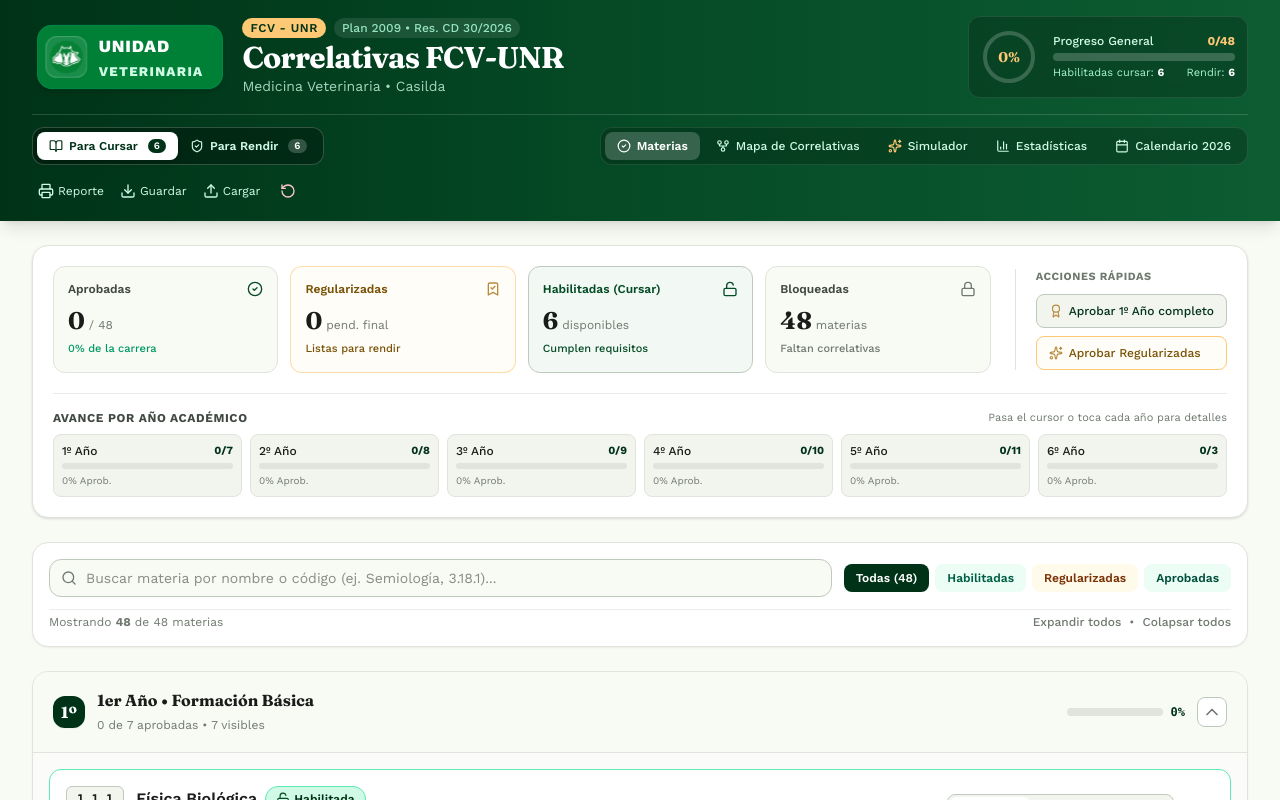
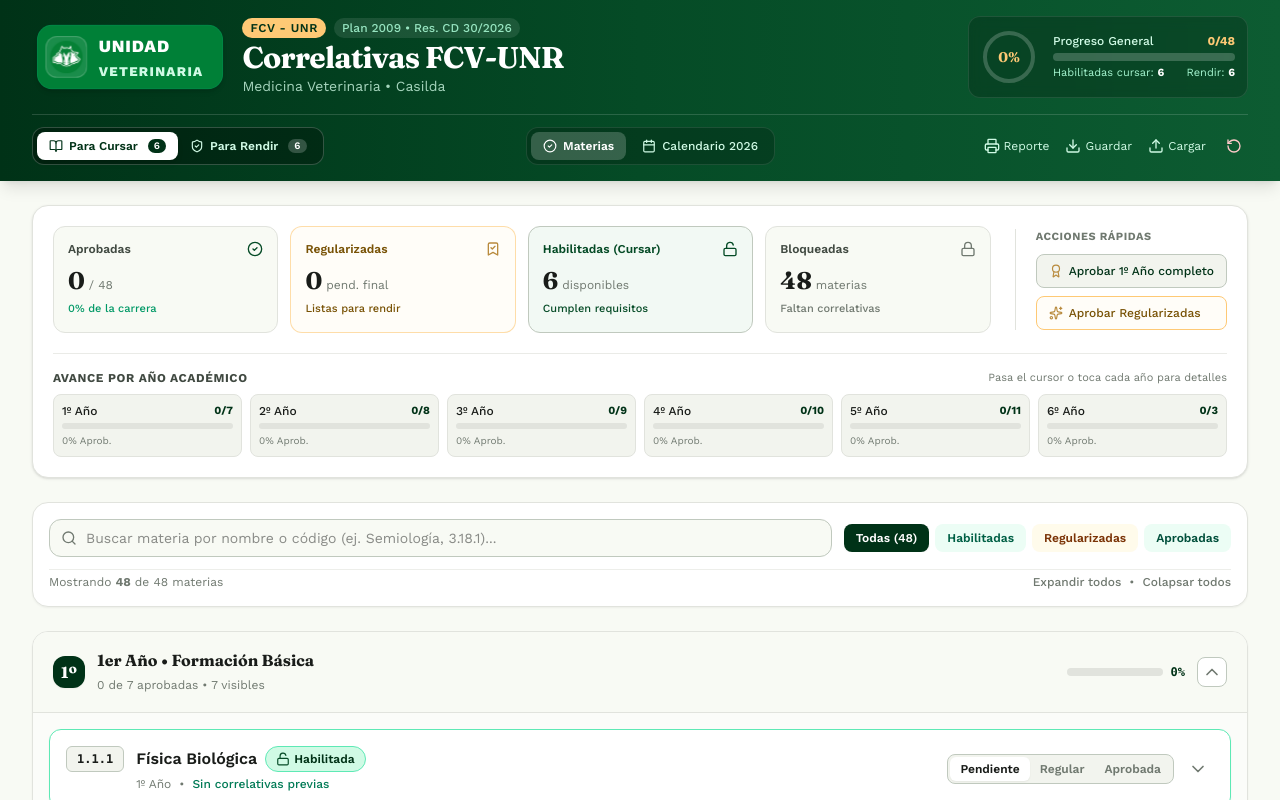
Before and after one commit to unidadveterinaria-arch/Correlativas-Uv-2009, a React (Vite) app: page / in a window 1280 px wide. Shown: the top 800 px of the page. Built offline with nearby package versions, Linux system fonts and the light colour scheme.

Commit message:
Update Header.tsx

```diff
--- a/src/components/Header.tsx
+++ b/src/components/Header.tsx
@@ -174,7 +174,7 @@
           </div>
 
           {/* Navigation Tabs */}
-          <nav className="flex items-center space-x-1 bg-black/20 p-1 rounded-xl border border-white/10 overflow-x-auto">
+         <nav className="flex items-center space-x-1 bg-black/20 p-1 rounded-xl border border-white/10 overflow-x-auto">
             <button
               onClick={() => setActiveTab('lista')}
               className={`flex items-center space-x-1.5 px-3 py-1.5 rounded-lg text-xs font-medium transition-all ${
@@ -185,45 +185,6 @@
             >
               <CheckCircle2 className="w-3.5 h-3.5" />
               <span>Materias</span>
-            </button>
-
-            <button
-              onClick={() => setActiveTab('arbol')}
-              className={`flex items-center space-x-1.5 px-3 py-1.5 rounded-lg text-xs font-medium transition-all ${
-                activeTab === 'arbol'
-                  ? 'bg-white/20 text-white font-semibold'
-                  : 'text-emerald-100 hover:text-white hover:bg-white/10'
-              }`}
-            >
-              <GitFork className="w-3.5 h-3.5" />
-              <span>Mapa de Correlativas</span>
-            </button>
-
-            <button
-              onClick={() => setActiveTab('simulador')}
-              className={`flex items-center space-x-1.5 px-3 py-1.5 rounded-lg text-xs font-medium transition-all ${
-                activeTab === 'simulador'
-                  ? 'bg-[#fec975] text-[#003217] font-bold shadow-sm'
-                  : 'text-emerald-100 hover:text-white hover:bg-white/10'
-              }`}
-            >
-              <Sparkles className="w-3.5 h-3.5 text-[#fec975]" />
-              <span>Simulador</span>
-              {isSimulating && (
-                <span className="w-2 h-2 rounded-full bg-amber-400 animate-ping"></span>
-              )}
-            </button>
-
-            <button
-              onClick={() => setActiveTab('estadisticas')}
-              className={`flex items-center space-x-1.5 px-3 py-1.5 rounded-lg text-xs font-medium transition-all ${
-                activeTab === 'estadisticas'
-                  ? 'bg-white/20 text-white font-semibold'
-                  : 'text-emerald-100 hover:text-white hover:bg-white/10'
-              }`}
-            >
-              <BarChart3 className="w-3.5 h-3.5" />
-              <span>Estadísticas</span>
             </button>
 
             <button
```
